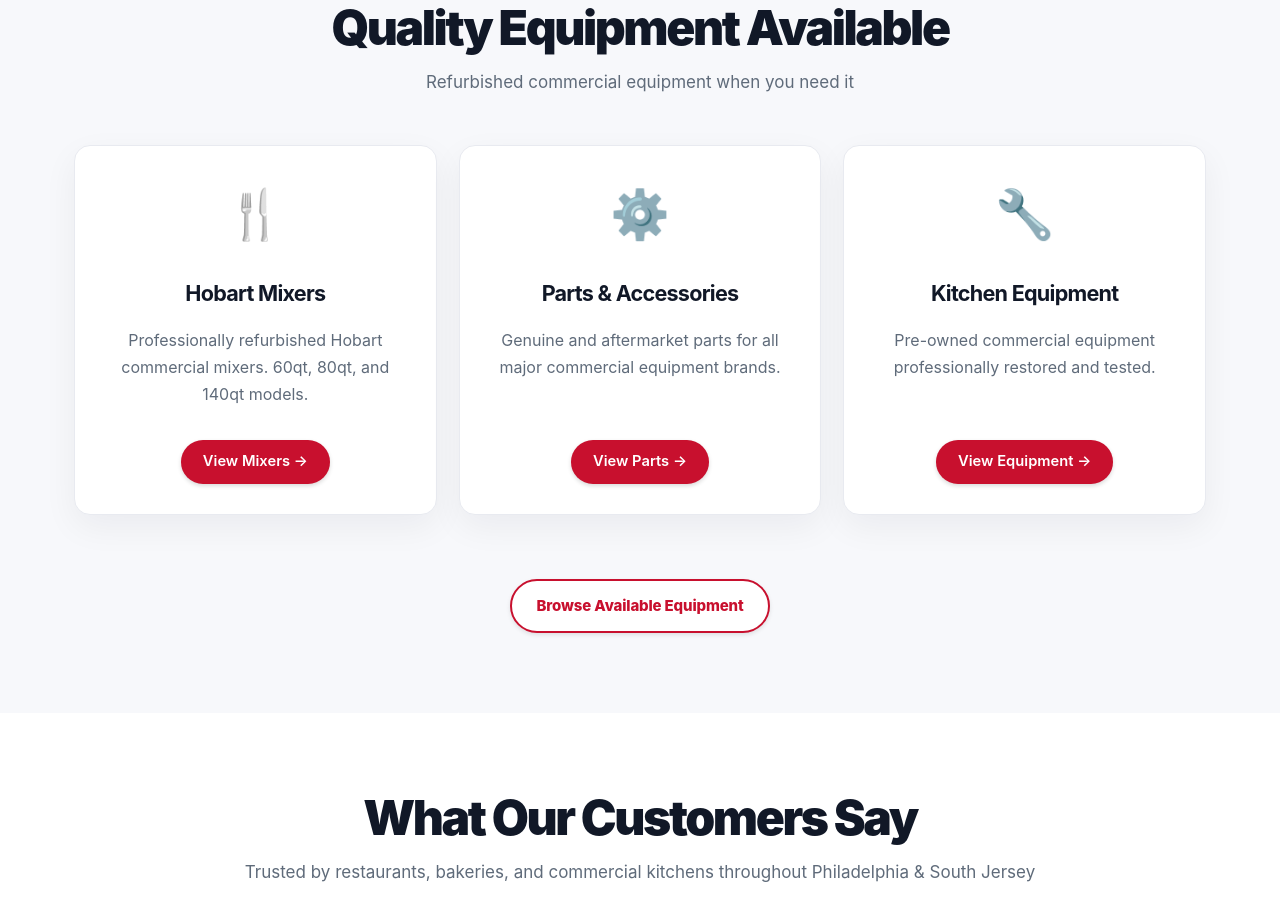
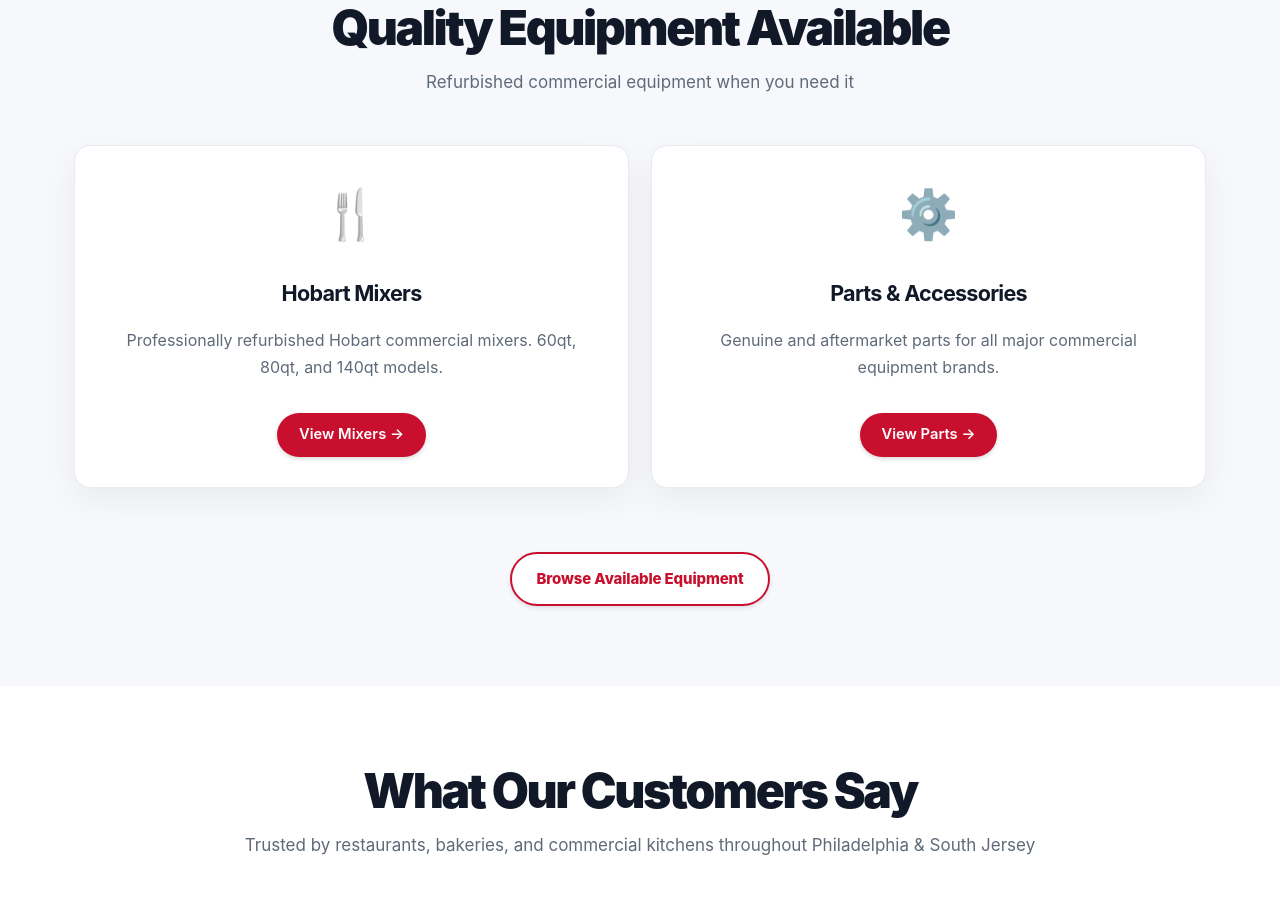
Before and after one commit to yonasshah/jomarc-website, a plain HTML site: page index.html in a window 1280 px wide. Shown: the part 2327-3231 px from the top of the page. Drawn offline with Linux system fonts and the light colour scheme.

Commit message:
Removed kitchen equipment category and related content from index.html and equipment.html.

```diff
--- a/index.html
+++ b/index.html
@@ -208,12 +208,6 @@
                     <span class="category-cta">View Parts →</span>
                 </a>
 
-                <a href="equipment.html?category=kitchen-equipment" class="category-card">
-                    <div class="category-icon">🔧</div>
-                    <h3 class="category-title">Kitchen Equipment</h3>
-                    <p class="category-description">Pre-owned commercial equipment professionally restored and tested.</p>
-                    <span class="category-cta">View Equipment →</span>
-                </a>
             </div>
 
             <div class="section-cta">
```
Also changed, not shown: equipment.html (+0 -1 lines).
